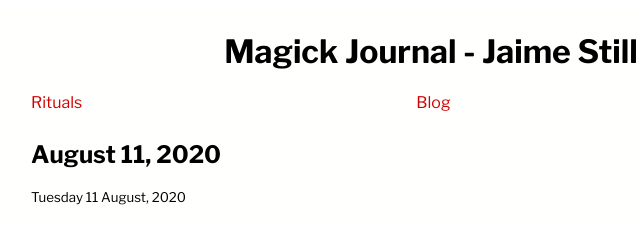
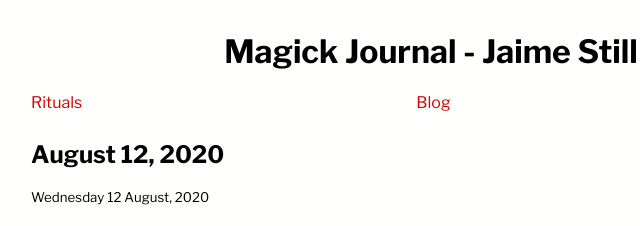
Before and after one commit to JaimeStill/magick-journal, a Gatsby site: page /ritual/2020/08/12/ in a window 1280 px wide. Shown: the top 226 px of the page, 209-849 px from the left. Built offline with nearby package versions, Linux system fonts and the light colour scheme; Gatsby itself is replaced by a stand-in of ours.

Commit message:
08-12: fix dates in frontmatter

```diff
--- a/content/ritual/2020/08/12/index.md
+++ b/content/ritual/2020/08/12/index.md
@@ -1,7 +1,7 @@
 ---
-title: 'August 11, 2020'
+title: 'August 12, 2020'
 description: 'Captured ritual experiences'
-date: '2020-08-11T10:00Z'
+date: '2020-08-12T10:00Z'
 moon: 'Last Quarter'
 weather: 'Sunny, Muggy, Hot'
 emotions: 'Happy, Exhausted'
```
